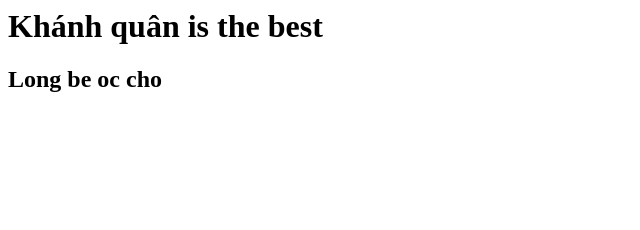
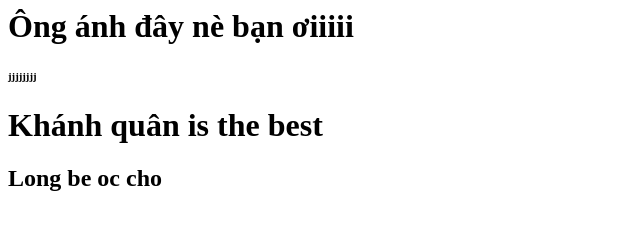
Before and after one commit to kquan2312/FairWay-F14-ELE, a plain HTML site: page html/calculators.html in a window 1280 px wide. Shown: the whole page, without its empty margins (0-640 px from the left). Drawn offline with Linux system fonts and the light colour scheme.

Commit message:
heheehhehehe

```diff
--- a/html/calculators.html
+++ b/html/calculators.html
@@ -2,7 +2,8 @@
 
 
 <!-- trên này để người khác  -->
-
+<h1>Ông ánh đây nè bạn ơiiiii</h1>
+<h6>jjjjjjjj</h6>
 <!-- nhé -->
 
 <!-- bắt đầu code trong khoảng này  -->
```
